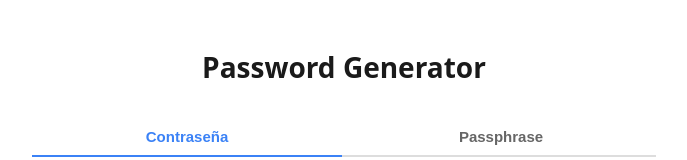
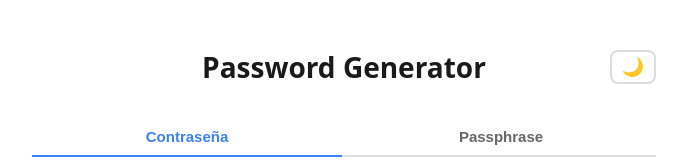
Before and after one commit to agusbram/Password-Generator, a Vue app: page /#/ in a window 1280 px wide. Shown: the top 160 px of the page, without its empty margins (296-983 px from the left). Built offline with nearby package versions, Linux system fonts and the light colour scheme; the HTML template or start-up script is replaced by a standard one.

Commit message:
Fase 6: tema claro/oscuro con useDark de VueUse

```diff
--- a/src/App.vue
+++ b/src/App.vue
@@ -1,11 +1,10 @@
 <script setup lang="ts">
+import Header from './components/Header.vue'
 </script>
 
 <template>
   <div id="app">
-    <header>
-      <h1>Password Generator</h1>
-    </header>
+    <Header />
     <main>
       <router-view />
     </main>
--- /dev/null
+++ b/src/components/Header.vue
@@ -0,0 +1,49 @@
+<script setup lang="ts">
+import { useDark, useToggle } from '@vueuse/core'
+
+const isDark = useDark()
+const toggleDark = useToggle(isDark)
+</script>
+
+<template>
+  <header>
+    <h1>Password Generator</h1>
+    <button class="theme-toggle" @click="toggleDark()" :title="isDark ? 'Modo claro' : 'Modo oscuro'">
+      <span v-if="isDark">☀️</span>
+      <span v-else>🌙</span>
+    </button>
+  </header>
+</template>
+
+<style scoped>
+header {
+  display: flex;
+  align-items: center;
+  justify-content: center;
+  gap: 16px;
+  margin-bottom: 32px;
+  position: relative;
+}
+
+h1 {
+  font-size: 28px;
+  margin: 0;
+}
+
+.theme-toggle {
+  position: absolute;
+  right: 0;
+  background: none;
+  border: 2px solid var(--border);
+  border-radius: 8px;
+  padding: 6px 10px;
+  cursor: pointer;
+  font-size: 18px;
+  line-height: 1;
+  transition: border-color 0.2s;
+}
+
+.theme-toggle:hover {
+  border-color: var(--accent);
+}
+</style>
--- a/src/style.css
+++ b/src/style.css
@@ -13,7 +13,8 @@
   background: var(--bg);
 }
 
-.dark {
+.dark,
+html.dark {
   --bg: #1a1a2e;
   --bg-card: #16213e;
   --text: #e0e0e0;
@@ -38,13 +39,3 @@ body {
   margin: 0 auto;
   padding: 24px;
 }
-
-header {
-  text-align: center;
-  margin-bottom: 32px;
-}
-
-h1 {
-  font-size: 28px;
-  margin: 0;
-}
```
